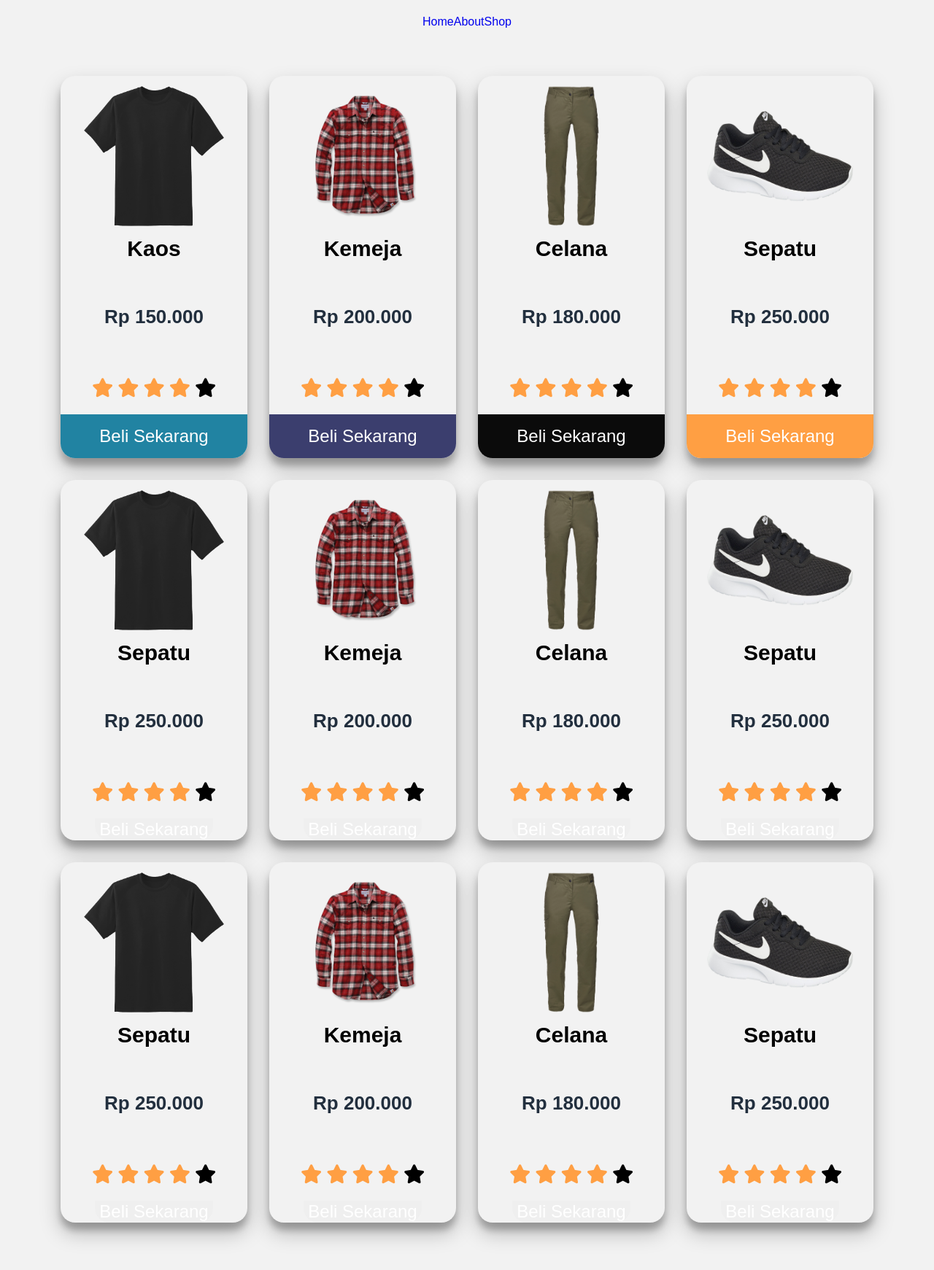
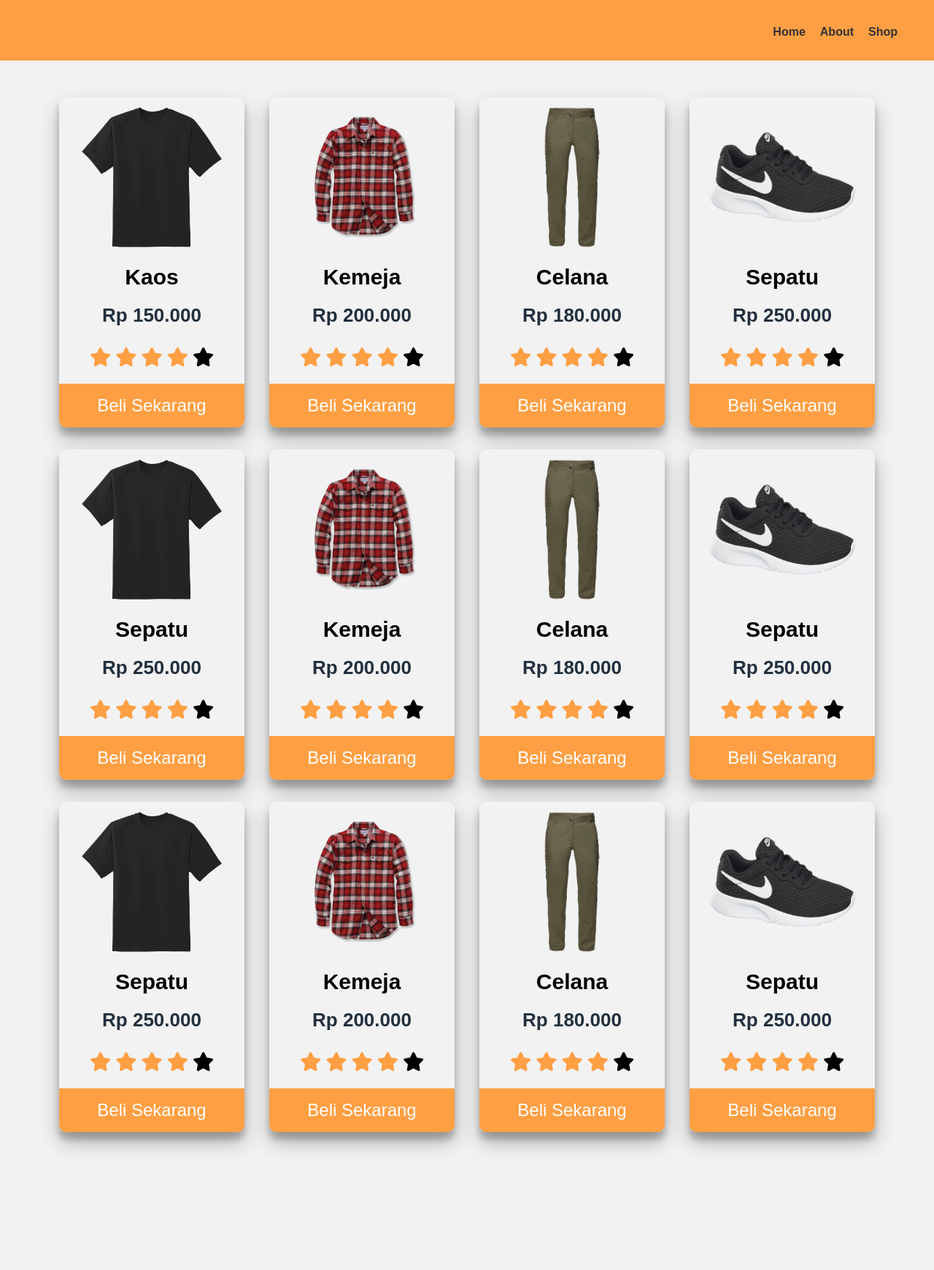
Before and after one commit to yorsyd/yorsyd.github.io, a PHP site: page /catalog.html in a window 1280 px wide. Shown: the whole page at 73% size. After the commit the page ends 1578 px from the top, so only its background shows below. Run offline with PHP 8.4, Linux system fonts and the light colour scheme.

Commit message:
style-catalog.css

```diff
--- a/css/style-catalog.css
+++ b/css/style-catalog.css
@@ -10,28 +10,48 @@
     padding-top: 10px;
 }
 a{
+    text-decoration: none10
+}
+.navbar {
+    background-color: #ff9f43;
+    padding: 30px;
+    display: flex;
+    justify-content: right;
+}
+.navbar ul {
+    list-style-type: none;
+    margin: 0;
+    padding: 0;
+    overflow: hidden;
+}
+.navbar li {
+    display: inline-block;
+    margin-right: 20px;
+}
+.navbar a {
     text-decoration: none;
+    color: #333;
+    font-weight: bold;
+}
+.navbar a:hover {
+    color: #555;
 }
 .gallery{
     display: flex;
     flex-wrap: wrap;
-    width: 100%;
-    justify-content: center;
-    align-items: center;
-    margin: 50px 0;
+    justify-content: space-around;
+    align-items: flex-start;
+    margin: 50px 5vw;
 }
 .content{
-    width: 20%;
-    margin: 15px;
-    box-sizing: border-box;
-    float: left;
+    flex: 0 0 22%;
+    margin-bottom: 30px;
     text-align: center;
-    border-radius: 20px;
+    border-radius: 10px;
     cursor: pointer;
     padding-top: 10px;
-    box-shadow: 0 14px 28px rgba(0,0,0,0.25),
-    0 10px 10px rgba(0,0,0,0.22);
-    transition: .4s;
+    box-shadow: 0 14px 28px rgba(0, 0, 0, 0.25), 0 10px 10px rgba(0, 0, 0, 0.22);
+    transition: 0.4s;
     background: #f2f2f2;
 }
 .content:hover{
@@ -45,6 +65,7 @@
     text-align: center;
     margin: 0 auto;
     display: block;
+    padding-bottom: 10px;
 }
 p{
     text-align: center;
@@ -52,9 +73,11 @@
     padding: 0 8px;
 }
 h6{
+    margin: 20px;
     font-size: 26px;
     text-align: center;
     color: #222f3e;
+
 }
 ul{
     list-style: none;
@@ -88,25 +111,65 @@
     outline: none;
     cursor: pointer;
     margin-top: 5px;
-    border-bottom-right-radius: 20px;
-    border-bottom-left-radius: 20px;
+    border-bottom-right-radius: 10px;
+    border-bottom-left-radius: 10px;
 }
 .beli-1{
-    background: #2183a2;
+    background: #ff9f43;
     width: 100%;
     height: 60px;
 }
 .beli-2{
-    background: #3b3e6e;
+    background: #ff9f43;
     width: 100%;
     height: 60px;
 }
 .beli-3{
-    background: #0b0b0b;
+    background: #ff9f43;
     width: 100%;
     height: 60px;
 }
 .beli-4{
+    background: #ff9f43;
+    width: 100%;
+    height: 60px;
+}
+.beli-5{
+    background: #ff9f43;
+    width: 100%;
+    height: 60px;
+}
+.beli-6{
+    background: #ff9f43;
+    width: 100%;
+    height: 60px;
+}
+.beli-7{
+    background: #ff9f43;
+    width: 100%;
+    height: 60px;
+}
+.beli-8{
+    background: #ff9f43;
+    width: 100%;
+    height: 60px;
+}
+.beli-9{
+    background: #ff9f43;
+    width: 100%;
+    height: 60px;
+}
+.beli-10{
+    background: #ff9f43;
+    width: 100%;
+    height: 60px;
+}
+.beli-11{
+    background: #ff9f43;
+    width: 100%;
+    height: 60px;
+}
+.beli-12{
     background: #ff9f43;
     width: 100%;
     height: 60px;
@@ -120,4 +183,7 @@
     .content{
         width: 100%;
     }
+    .gallery{
+        margin: 50px 20px;
+    }
 }
```
